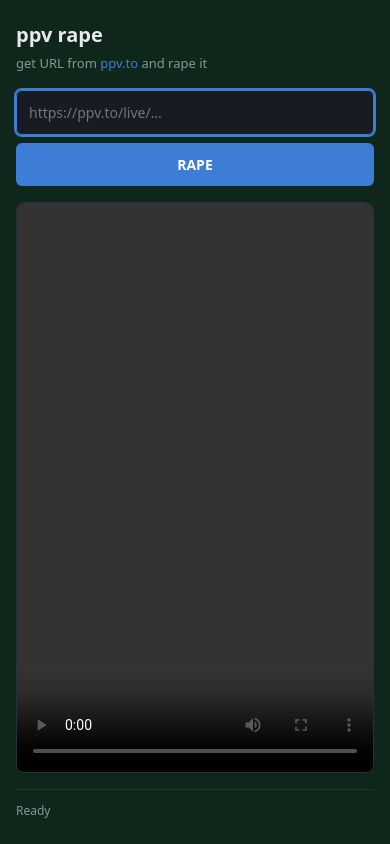
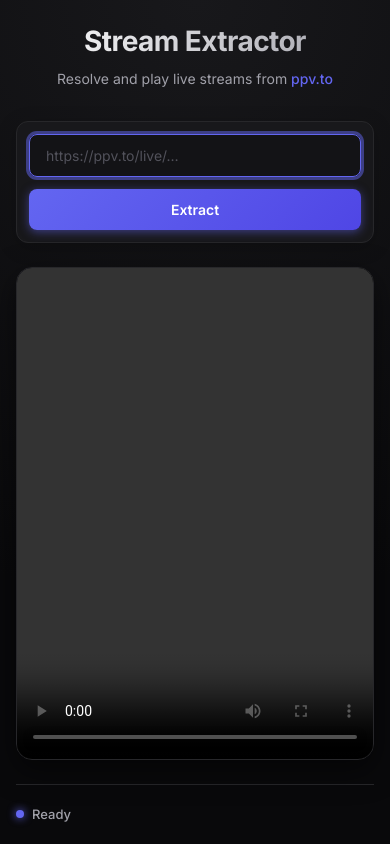
Before and after one commit to advmtaxi/didactic-memory, a website: page public/index.html in a window 390 px wide. Drawn offline with nearby package versions, Linux system fonts and the light colour scheme.

Commit message:
Update index.html

```diff
--- a/public/index.html
+++ b/public/index.html
@@ -4,21 +4,27 @@
   <meta charset="utf-8">
   <meta name="viewport" content="width=device-width, initial-scale=1">
   <meta name="description" content="Resolve ppv.to live stream URLs to playable HLS m3u8 links.">
-  <title>ppv rape stream getter</title>
+  <title>PPV Stream Resolver</title>
   <script src="https://cdn.jsdelivr.net/npm/hls.js@1.5.20/dist/hls.min.js"></script>
+  <link href="https://fonts.googleapis.com/css2?family=Inter:wght@400;500;600;700&display=swap" rel="stylesheet">
   <style>
     :root {
       color-scheme: dark;
-      --bg: #0f261b;
-      --panel: #181b21;
-      --line: #2a3038;
-      --text: #e6eaf0;
-      --muted: #8b949e;
-      --accent: #3d7dd6;
+      --bg: #09090b;
+      --surface: #18181b;
+      --border: #27272a;
+      --border-hover: #3f3f46;
+      --text: #f4f4f5;
+      --muted: #a1a1aa;
+      --accent: #6366f1;
+      --accent-glow: rgba(99, 102, 241, 0.5);
+      --accent-hover: #4f46e5;
     }
 
     * {
       box-sizing: border-box;
+      margin: 0;
+      padding: 0;
     }
 
     html {
@@ -26,156 +32,236 @@
     }
 
     body {
-      margin: 0;
       min-height: 100%;
       background: var(--bg);
+      background-image: radial-gradient(circle at 50% 0%, #18181b 0%, transparent 70%);
       color: var(--text);
-      font: 14px/1.5 system-ui, -apple-system, sans-serif;
+      font-family: 'Inter', -apple-system, sans-serif;
+      line-height: 1.5;
+      -webkit-font-smoothing: antialiased;
     }
 
     .layout {
-      width: min(1080px, 100%);
+      width: min(1000px, 100%);
       margin: 0 auto;
-      padding: 20px 16px 24px;
+      padding: 40px 24px;
       display: grid;
-      grid-template-rows: auto auto minmax(320px, 1fr) auto;
-      gap: 16px;
+      grid-template-rows: auto auto minmax(400px, 1fr) auto;
+      gap: 24px;
       min-height: 100vh;
     }
 
+    header {
+      text-align: center;
+      margin-bottom: 8px;
+    }
+
     .title {
-      margin: 0;
-      font-size: 20px;
-      font-weight: 600;
+      font-size: 28px;
+      font-weight: 700;
+      letter-spacing: -0.02em;
+      background: linear-gradient(to right, #fff, #a1a1aa);
+      -webkit-background-clip: text;
+      -webkit-text-fill-color: transparent;
     }
 
     .subtitle {
-      margin: 4px 0 0;
+      margin-top: 6px;
       color: var(--muted);
-      font-size: 13px;
+      font-size: 14px;
     }
 
     .subtitle a {
       color: var(--accent);
       text-decoration: none;
+      font-weight: 500;
+      transition: color 0.2s ease;
     }
 
     .subtitle a:hover {
-      text-decoration: underline;
+      color: #818cf8;
     }
 
     .toolbar {
-      display: grid;
-      grid-template-columns: 1fr auto;
-      gap: 8px;
+      display: flex;
+      gap: 12px;
+      background: var(--surface);
+      padding: 12px;
+      border-radius: 12px;
+      border: 1px solid var(--border);
+      box-shadow: 0 4px 20px rgba(0, 0, 0, 0.2);
     }
 
     #url {
-      width: 100%;
+      flex: 1;
       min-width: 0;
-      padding: 11px 12px;
-      border: 1px solid var(--line);
-      border-radius: 6px;
-      background: var(--panel);
+      padding: 12px 16px;
+      border: 1px solid var(--border);
+      border-radius: 8px;
+      background: rgba(0, 0, 0, 0.2);
       color: var(--text);
-      font: inherit;
+      font-family: inherit;
+      font-size: 14px;
+      transition: all 0.2s ease;
+    }
+
+    #url::placeholder {
+      color: #52525b;
     }
 
     #url:focus {
-      outline: 2px solid var(--accent);
-      outline-offset: 0;
+      outline: none;
       border-color: var(--accent);
+      box-shadow: 0 0 0 3px var(--accent-glow);
     }
 
     #resolve {
-      padding: 11px 18px;
+      padding: 12px 28px;
       border: 0;
-      border-radius: 6px;
-      background: var(--accent);
+      border-radius: 8px;
+      background: linear-gradient(135deg, var(--accent), var(--accent-hover));
       color: #fff;
-      font: inherit;
+      font-family: inherit;
+      font-size: 14px;
       font-weight: 600;
       cursor: pointer;
       white-space: nowrap;
+      transition: all 0.2s ease;
+      box-shadow: 0 2px 10px var(--accent-glow);
+    }
+
+    #resolve:hover:not(:disabled) {
+      transform: translateY(-1px);
+      box-shadow: 0 4px 15px var(--accent-glow);
     }
 
     #resolve:disabled {
-      opacity: 0.55;
-      cursor: wait;
+      opacity: 0.5;
+      cursor: not-allowed;
+      transform: none;
+      box-shadow: none;
+      background: var(--border);
     }
 
     .stage {
-      border: 1px solid var(--line);
-      border-radius: 8px;
+      border: 1px solid var(--border);
+      border-radius: 16px;
       background: #000;
       overflow: hidden;
-      min-height: 320px;
+      min-height: 400px;
+      box-shadow: 0 10px 30px rgba(0, 0, 0, 0.5);
+      position: relative;
+    }
+
+    /* Subtle glow around the player */
+    .stage::before {
+      content: '';
+      position: absolute;
+      top: -1px; left: -1px; right: -1px; bottom: -1px;
+      background: linear-gradient(135deg, rgba(99, 102, 241, 0.2), transparent 40%);
+      z-index: 0;
+      border-radius: 16px;
+      pointer-events: none;
     }
 
     #player {
+      position: relative;
+      z-index: 1;
       display: block;
       width: 100%;
       height: 100%;
-      min-height: 320px;
+      min-height: 400px;
       object-fit: contain;
       background: #000;
     }
 
     .foot {
-      display: grid;
-      gap: 10px;
-      padding-top: 12px;
-      border-top: 1px solid var(--line);
+      display: flex;
+      flex-direction: column;
+      gap: 16px;
+      padding-top: 20px;
+      border-top: 1px solid var(--border);
     }
 
     #state {
-      margin: 0;
       color: var(--muted);
-      font-size: 12px;
-      word-break: break-word;
+      font-size: 13px;
+      font-weight: 500;
+      display: flex;
+      align-items: center;
+      gap: 8px;
+    }
+
+    #state::before {
+      content: '';
+      display: block;
+      width: 8px;
+      height: 8px;
+      border-radius: 50%;
+      background: var(--accent);
+      box-shadow: 0 0 8px var(--accent);
     }
 
     .output {
       display: none;
-      grid-template-columns: 1fr auto;
-      gap: 8px;
+      gap: 12px;
+      animation: fadeIn 0.3s ease;
+    }
+
+    @keyframes fadeIn {
+      from { opacity: 0; transform: translateY(-5px); }
+      to { opacity: 1; transform: translateY(0); }
     }
 
     .output.visible {
-      display: grid;
+      display: flex;
     }
 
     #hlsUrl {
-      width: 100%;
+      flex: 1;
       min-width: 0;
-      padding: 9px 10px;
-      border: 1px solid var(--line);
-      border-radius: 6px;
-      background: var(--panel);
+      padding: 10px 14px;
+      border: 1px solid var(--border);
+      border-radius: 8px;
+      background: var(--surface);
       color: var(--muted);
-      font: 12px/1.4 ui-monospace, SFMono-Regular, Menlo, monospace;
+      font-family: ui-monospace, SFMono-Regular, Menlo, monospace;
+      font-size: 12px;
+      cursor: text;
+    }
+
+    #hlsUrl:focus {
+      outline: none;
+      border-color: var(--border-hover);
     }
 
     #copy {
-      padding: 9px 14px;
-      border: 1px solid var(--line);
-      border-radius: 6px;
-      background: var(--panel);
+      padding: 10px 20px;
+      border: 1px solid var(--border);
+      border-radius: 8px;
+      background: var(--surface);
       color: var(--text);
-      font: inherit;
+      font-family: inherit;
+      font-size: 13px;
+      font-weight: 500;
       cursor: pointer;
-      white-space: nowrap;
+      transition: all 0.2s ease;
     }
 
-    @media (max-width: 720px) {
-      .toolbar,
+    #copy:hover {
+      background: var(--border);
+      color: #fff;
+    }
+
+    @media (max-width: 600px) {
+      .toolbar {
+        flex-direction: column;
+      }
       .output {
-        grid-template-columns: 1fr;
+        flex-direction: column;
       }
-
-      #resolve,
-      #copy {
-        width: 100%;
+      .layout {
+        padding: 20px 16px;
       }
     }
   </style>
@@ -183,13 +269,13 @@
 <body>
   <div class="layout">
     <header>
-      <h1 class="title">ppv rape</h1>
-      <p class="subtitle">get URL from <a href="https://ppv.to" target="_blank" rel="noopener noreferrer">ppv.to</a> and rape it</p>
+      <h1 class="title">Stream Extractor</h1>
+      <p class="subtitle">Resolve and play live streams from <a href="https://ppv.to" target="_blank" rel="noopener noreferrer">ppv.to</a></p>
     </header>
 
     <div class="toolbar">
       <input id="url" type="text" inputmode="url" autocomplete="off" autocapitalize="off" autocorrect="off" spellcheck="false" placeholder="https://ppv.to/live/…">
-      <button id="resolve" type="button">RAPE</button>
+      <button id="resolve" type="button">Extract</button>
     </div>
 
     <div class="stage">
@@ -197,10 +283,10 @@
     </div>
 
     <div class="foot">
-      <p id="state">Ready</p>
+      <div id="state">Ready</div>
       <div class="output" id="output">
         <input id="hlsUrl" type="text" readonly tabindex="-1">
-        <button id="copy" type="button">Copy</button>
+        <button id="copy" type="button">Copy URL</button>
       </div>
     </div>
   </div>
@@ -339,7 +425,20 @@
     copyBtn.addEventListener('click', async () => {
       if (!hlsUrl.value) return
       await navigator.clipboard.writeText(hlsUrl.value)
-      setState('Proxied URL copied')
+
+      // Visual feedback on copy
+      const originalText = copyBtn.textContent
+      copyBtn.textContent = 'Copied!'
+      copyBtn.style.color = 'var(--success)'
+      copyBtn.style.borderColor = 'var(--success)'
+
+      setState('Proxied URL copied to clipboard')
+
+      setTimeout(() => {
+        copyBtn.textContent = originalText
+        copyBtn.style.color = ''
+        copyBtn.style.borderColor = ''
+      }, 2000)
     })
 
     urlInput.focus()
```
